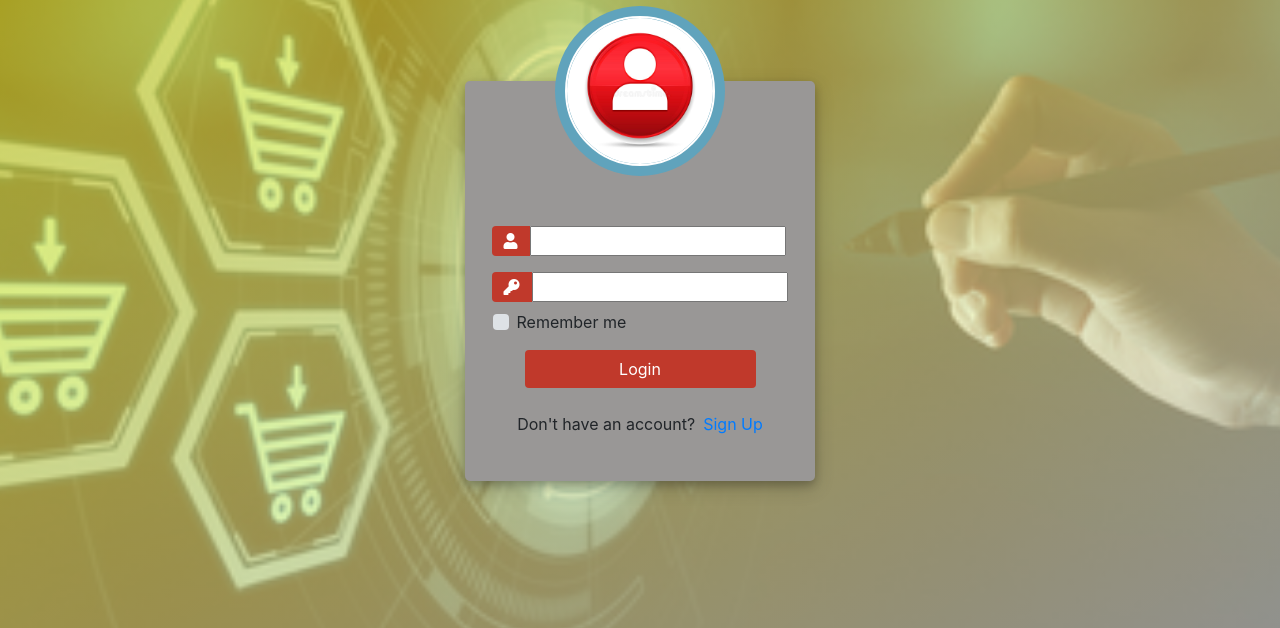
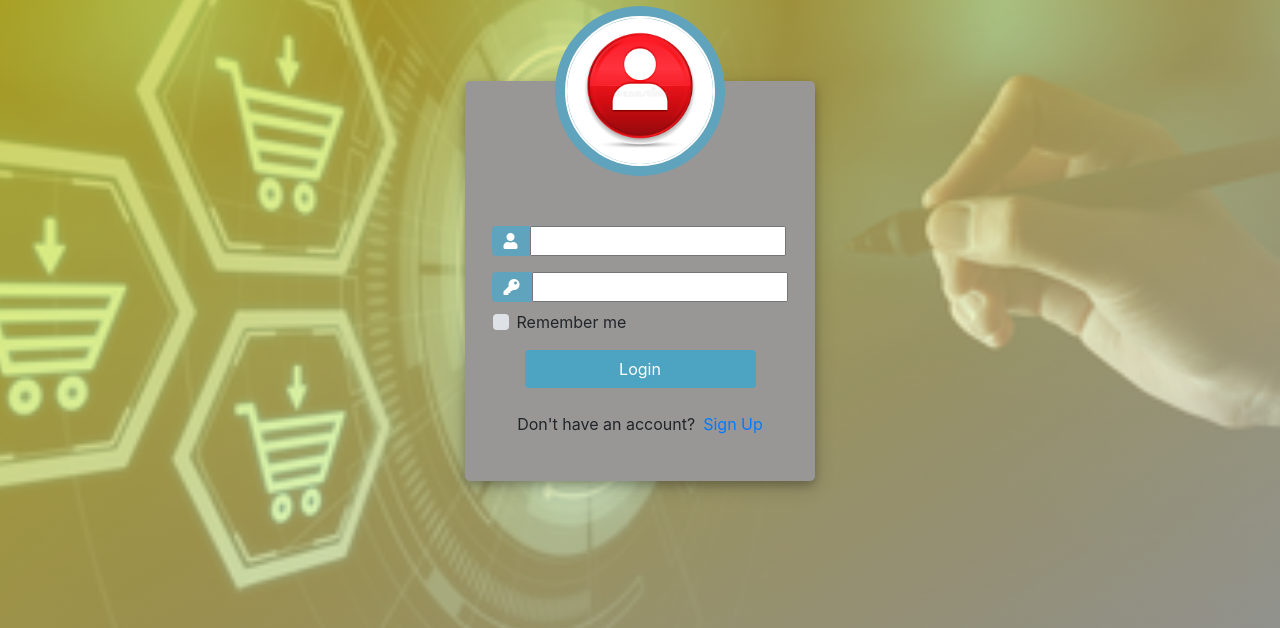
Before and after one commit to kewablay/ecom, a Django app: page /login/ in a window 1280 px wide. Shown: the part 119-747 px from the top of the page. Run offline with Django 3.2, Linux system fonts and the light colour scheme; some libraries are stand-ins or nearby versions.

Commit message:
added changes

```diff
--- a/static/css/login.css
+++ b/static/css/login.css
@@ -45,6 +45,7 @@ html {
 .login_btn {
     width: 100%;
     background: #c0392b !important;
+    background: #4da3c2 !important;
     color: white !important;
 }
 .login_btn:focus {
@@ -56,6 +57,7 @@ html {
 }
 .input-group-text {
     background: #c0392b !important;
+    background: #60a3bc!important;
     color: white !important;
     border: 0 !important;
     border-radius: 0.25rem 0 0 0.25rem !important;
```
Also changed, not shown: db.sqlite3.
